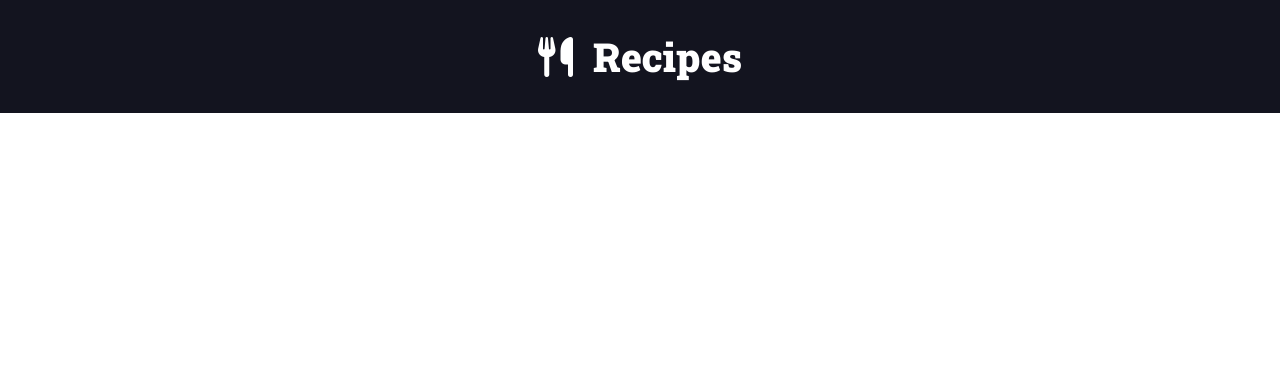
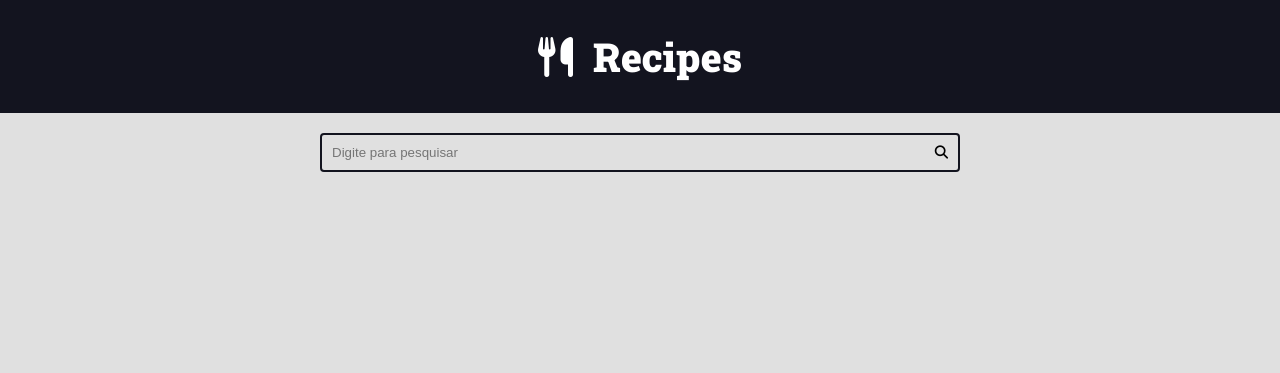
Before and after one commit to LeonardoHMS/curso-django-projeto1, a Django app: page / in a window 1280 px wide. Shown: the top 373 px of the page. Run offline with Django 4.2, Linux system fonts and the light colour scheme.

Commit message:
Creating Css

```diff
--- a/recipes/templates/recipes/pages/home.html
+++ b/recipes/templates/recipes/pages/home.html
@@ -1,16 +1,16 @@
 {% include "recipes/partials/head.html" %}
 
 <body>
-    <header class="main-header-container">
-        <div class="main-header container">
-            <h1>
-                <a class="main-logo"href="/">
-                    <i class="fas fa-utensils main-logo-icon"></i>
-                    <span class="main-logo-text">Recipes</span>
-                </a>
-            </h1>
+    {% include "recipes/partials/header.html" %}
+
+    <div class="search-container">
+        <div class="container">
+            <form action="" class="search-form">
+                <input type="search" class="search-input" name="search" placeholder="Digite para pesquisar">
+                <button type="submit" class="search-button"><i class="fas fa-search"></i></button>
+            </form>
         </div>
-    </header>
+    </div>
 </body>
 
 </html>
--- a/recipes/templates/recipes/partials/head.html
+++ b/recipes/templates/recipes/partials/head.html
@@ -78,6 +78,7 @@
         body {
             font-size: 1.6rem;
             font-family: var(--font-primary);
+            background: var(--color-gray-1);
         }
 
         h1,
@@ -114,5 +115,48 @@
         .main-logo-icon {
             margin-right: 2rem;
         }
+
+        .search-form {
+            border: .2rem solid var(--color-primary-dark);
+            max-width: 64rem;
+            margin: 2rem auto;
+            border-radius: .4rem;
+            position: relative;
+            transition: all 300ms ease-in-out;
+        }
+
+        .search-input,
+        .search-button {
+            border: none;
+            background: none;
+            outline: none;
+            padding: 1rem;
+            transition: all 300ms ease-in-out;
+        }
+
+        .search-input {
+            width: 100%;
+            padding-right: 3rem;
+        }
+
+        .search-button {
+            position: absolute;
+            top: 0;
+            right: 0;
+        }
+
+        .search-button:focus {
+            outline: 1px solid var(--color-primary);
+            background: rgba(0, 0, 0, .05);
+        }
+
+        .search-form:focus-within {
+            border-color: var(--color-primary);
+            background: var(--color-white);
+        }
+
+        .search-form:focus-within .search-button {
+            color: var(--color-primary);
+        }
     </style>
 </head>
--- /dev/null
+++ b/recipes/templates/recipes/partials/header.html
@@ -0,0 +1,10 @@
+<header class="main-header-container">
+    <div class="main-header container">
+        <h1>
+            <a class="main-logo"href="/">
+                <i class="fas fa-utensils main-logo-icon"></i>
+                <span class="main-logo-text">Recipes</span>
+            </a>
+        </h1>
+    </div>
+</header>
```
